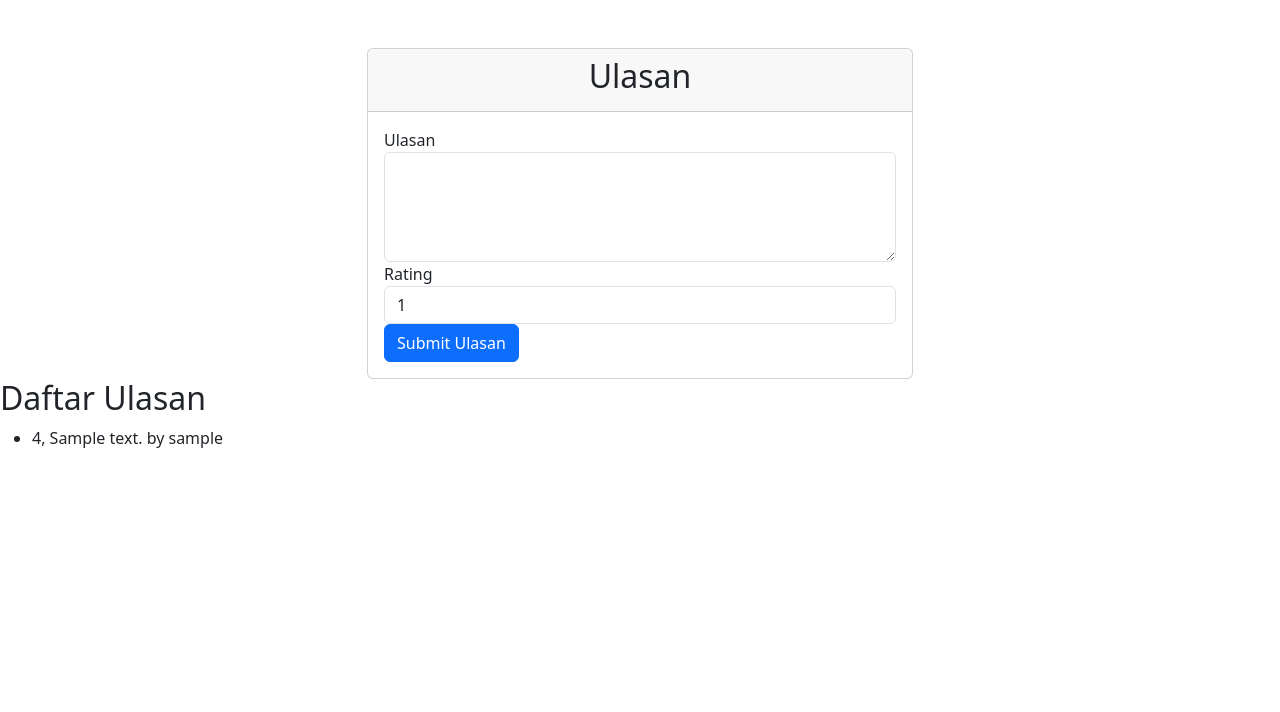
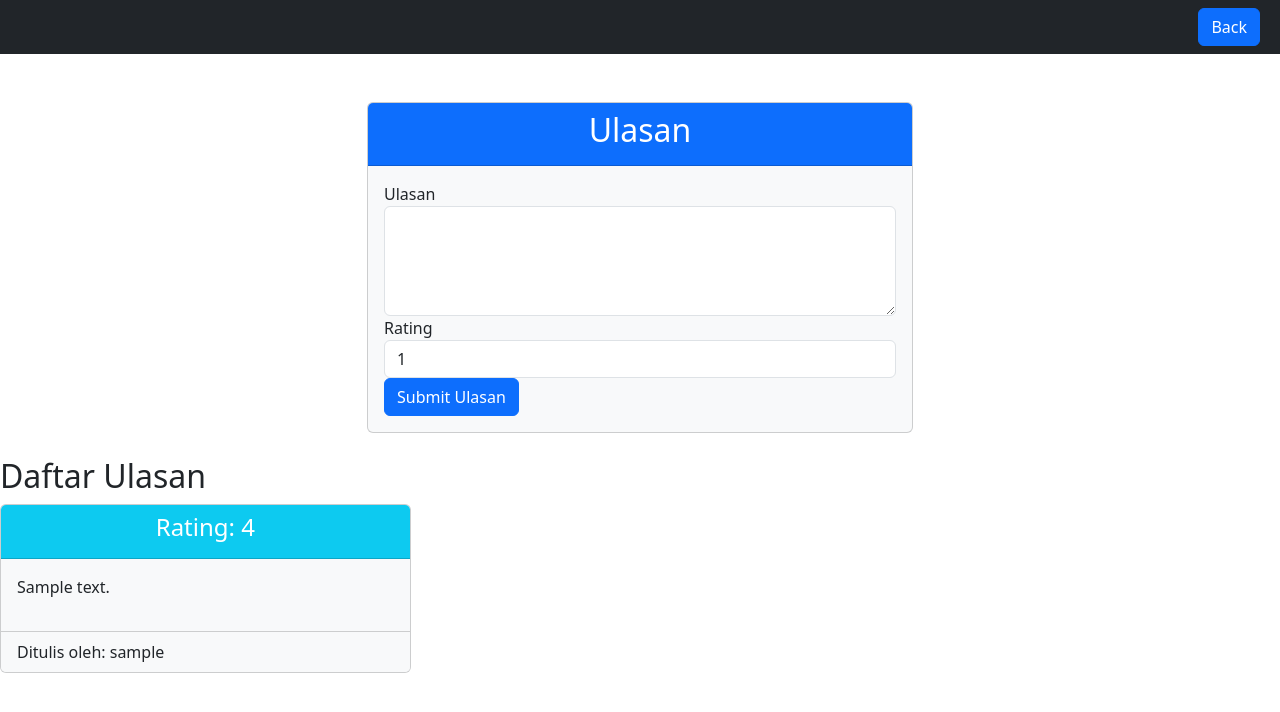
Before and after one commit to B08-PBP2023/bookify, a Django app: template ulasanBuku/templates/ulasan_page.html in a window 1280 px wide. Shown: the top 712 px of the page. Run offline with Django 4.2, Linux system fonts and the light colour scheme; the template is opened without the code that fills it: values that come from a table or form of the project are taken from there, others are empty; tables that the repository leaves empty hold one stand-in row (values such as "Sample post").

Commit message:
almost done

```diff
--- a/ulasanBuku/static/js/show_buku_ulasan.js
+++ b/ulasanBuku/static/js/show_buku_ulasan2.js
@@ -37,7 +37,7 @@ async function refreshBooks() {
                 </div>
                 <a href="review_list/${book.pk}">
                     <button class="form-control btn btn-primary fw-bold">
-                        Masukkan ulasan
+                        Lihat ulasan
                     </button>
                 </a>
             </div>
--- a/ulasanBuku/templates/show_buku_ulasan.html
+++ b/ulasanBuku/templates/show_buku_ulasan2.html
@@ -29,7 +29,7 @@
 
     <div id="book_cards"></div>
 
-    <script src="{% static 'js/show_buku_ulasan.js' %}"></script>
+    <script src="{% static 'js/show_buku_ulasan2.js' %}"></script>
 
     {% comment %}
     <div class="row row-cols-1 row-cols-md-3 g-4 py-3 justify-content-center">
@@ -49,7 +49,7 @@
                 </div>
                 <a href="{% url 'ulasanBuku:review_list' %}">
                     <button class="form-control btn btn-primary fw-bold">
-                        Masukan ulasan
+                        Lihat ulasan
                     </button>
                 </a>
             </div>
--- a/ulasanBuku/templates/ulasan_page.html
+++ b/ulasanBuku/templates/ulasan_page.html
@@ -5,12 +5,22 @@
 {% endblock meta %}
 
 {% block content %}
+    <nav class="navbar navbar-expanded-lg bg-dark">
+        <div class="container-fluid">
+            <a class="navbar-brand text-white font-monospace" href="#"></a>
+            <a href="{% url 'ulasanBuku:show_buku_ulasan' %}" style="text-decoration: none;" class="mx-2">
+                <button type="button" class="btn btn-primary">Back</button>
+            </a>
+        </div>
+
+    </nav>
+
     <div class="container mt-5">
         <div class="row">
             <div class="col-md-6 offset-md-3">
-                <div class="card">
-                    <div class="card-header">
-                        <h2 class="text-center">Ulasan</h2>
+                <div class="card bg-light">
+                    <div class="card-header bg-primary">
+                        <h2 class="text-center text-white">Ulasan</h2>
                     </div>
                     <div class="card-body">
                         <form method="post">
@@ -37,16 +47,27 @@
         </div>
     </div>
 
-    <h2>Daftar Ulasan</h2>
+    <h2 class="mt-4">Daftar Ulasan</h2>
 
-    <ul>
+    <div class="row">
         {% for review in reviews %}
-            <li>{{ review.rating }}, {{ review.content }} by {{review.user.username}}
-            </li>
+            <div class="col-md-4 mb-4">
+                <div class="card bg-light">
+                    <div class="card-header bg-info">
+                        <h4 class="text-center text-white">Rating: {{ review.rating }}</h4>
+                    </div>
+                    <div class="card-body">
+                        <p>{{ review.content }}</p>
+                    </div>
+                    <div class="card-footer bg-light">
+                        Ditulis oleh: {{ review.user.username }}
+                    </div>
+                </div>
+            </div>
         {% empty %}
-            <li>Tidak ada buku yang tersedia.</li>
+            <div class="col-md-12">
+                <p>Tidak ada ulasan yang tersedia.</p>
+            </div>
         {% endfor %}
-    </ul>
-
-
+    </div>
 {% endblock content %}
--- a/ulasanBuku/urls.py
+++ b/ulasanBuku/urls.py
@@ -1,8 +1,7 @@
 from django.urls import path
 
 # Create your views here.
-from ulasanBuku.views import review_list, show_buku_ulasan, show_page, get_books
-
+from ulasanBuku.views import *
 app_name = 'ulasanBuku'
 
 urlpatterns = [
--- a/ulasanBuku/views.py
+++ b/ulasanBuku/views.py
@@ -60,7 +60,7 @@ def review_list(request, id):
         return render(request, 'ulasan_page.html', context)
 
 
-    reviews = Review.objects.filter(user=request.user, book=book)
+    reviews = Review.objects.filter(book=book)
 
     context = {
         'reviews' : reviews,
@@ -80,7 +80,7 @@ def show_buku_ulasan(request):
         'books':books,
     }
 
-    return render(request, 'show_buku_ulasan.html', context)
+    return render(request, 'show_buku_ulasan2.html', context)
 
 def add_ulasan(request, id_book):
     if request.method == 'POST':
```
